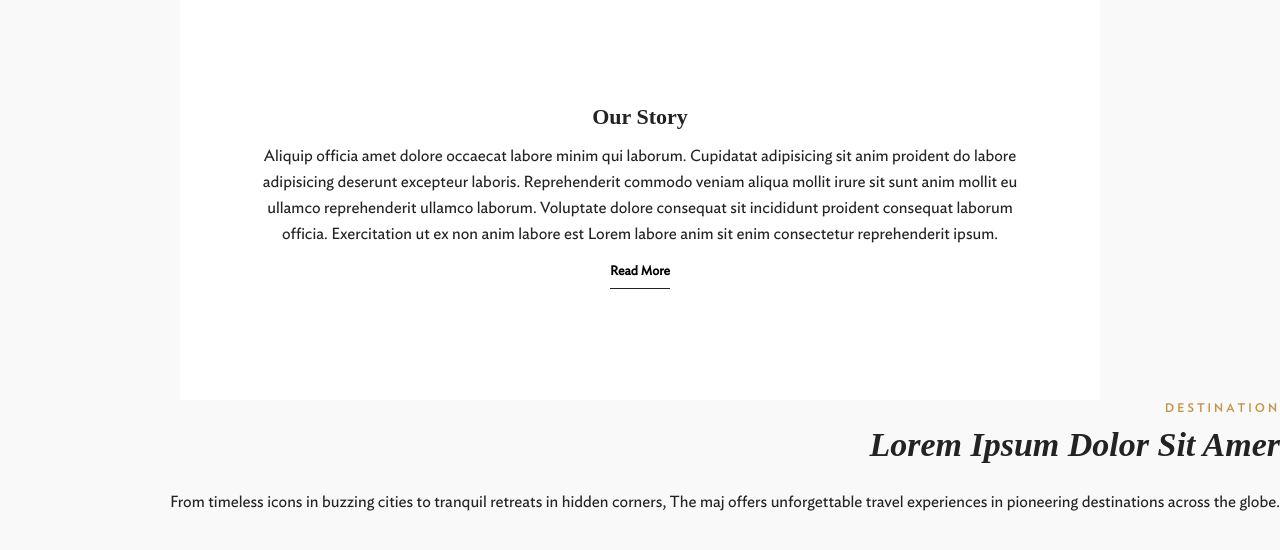
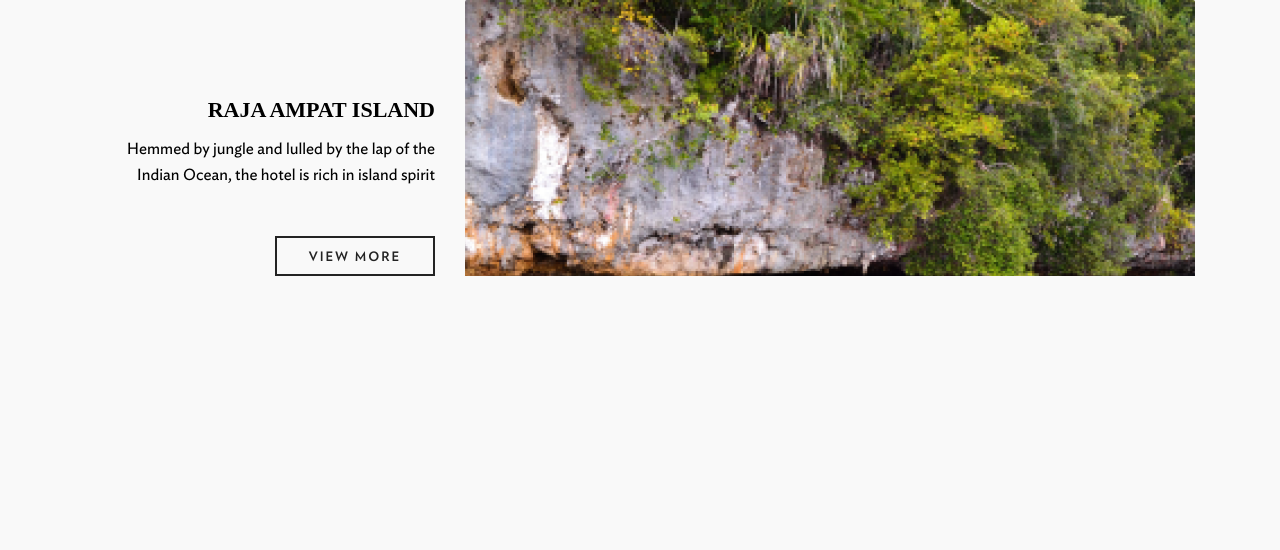
Before and after one commit to clevara-dev-id/the-maj-group-old, a React (Create React App) app: page / in a window 1280 px wide. Shown: the top 550 px of the page. Built offline with nearby package versions, Linux system fonts and the light colour scheme; a web font is replaced by a local one.

Commit message:
add cardImageComponent and little tweak in buttonComponent

```diff
--- a/src/App.css
+++ b/src/App.css
@@ -1,34 +1,3 @@
-.App {
-  text-align: center;
-  background-color: #f9f9f9;
-}
-
-.App-logo {
-  height: 40vmin;
-  pointer-events: none;
-}
-
-@media (prefers-reduced-motion: no-preference) {
-  .App-logo {
-    animation: App-logo-spin infinite 20s linear;
-  }
-}
-
-.App-header {
-  background-color: #282c34;
-  min-height: 100vh;
-  display: flex;
-  flex-direction: column;
-  align-items: center;
-  justify-content: center;
-  font-size: calc(10px + 2vmin);
-  color: white;
-}
-
-.App-link {
-  color: #61dafb;
-}
-
 body{
   background-color: #f9f9f9;
 }
--- a/src/components/base_components/base/ButtonMaster.js
+++ b/src/components/base_components/base/ButtonMaster.js
@@ -270,8 +270,8 @@ export class ButtonOutline extends Component {
             color : "#ffffff",
             fontFamily :"Verlag B",
             background :"#232323",
-            fontSize : "22px",
-            padding: "4.8px 22px",
+            fontSize : "13px",
+            padding: "11px 29px",
             border: "0px"
         }
         // this.onSubmit = this.onSubmit.bind(this);
@@ -296,21 +296,27 @@ export class ButtonOutline extends Component {
         const Button = styled.button`
             color: ${this.state.color};
             font-size : ${this.state.fontSize};
-            margin: 1em;
             padding: ${this.state.padding};
             border: ${this.state.border};
             border-radius: 0px;
-            display: block;
+            display: inline-block;
+            vertical-align: middle;
 
             font-family: ${this.state.fontFamily};
             font-style: ${this.state.fontStyle};
-            line-height: 22px;
+            line-height: 18px;
+            letter-spacing: 2px;
 
-            position: absolute;
+            position: relative;
             background: ${this.state.background};
             text-align: center;
             text-transform: uppercase;
             text-decoration:none;
+            transition: .15s all;
+            max-width: 160px;
+            max-height: 40px;
+            width:100%;
+            height:100%;
             &:hover {
                 background-color: #232323;
                 color: #fff;
@@ -321,9 +327,9 @@ export class ButtonOutline extends Component {
         `;
 
         return (
-            <div>
-                <Button as="a" href={this.props.link||"#"} onClick={this.props.handleButton}>{this.state.buttonName}</Button>
-            </div>
+            <>
+                <Button as="a" className={this.props.className} href={this.props.link||"#"} onClick={this.props.handleButton}>{this.state.buttonName}</Button>
+            </>
         )
     }
 }
--- /dev/null
+++ b/src/components/base_components/base/CardImage.js
@@ -0,0 +1,49 @@
+import React from 'react'
+import styled from 'styled-components'
+import { Row, Col } from 'react-bootstrap'
+import { ButtonOutline } from '.'
+
+export const CardImageRight = (props) => (
+  <Container>
+    <Row>
+      <Col sm={4} style={ContainerStyle}>
+        <Title>{props.title}</Title>
+        <P>{props.text}</P>
+        <ButtonOutline className="float-right" link={props.link} buttonName={props.buttonName} />
+      </Col>
+      <Col sm={8}>
+        <Background
+          background={props.background}
+        />
+      </Col>
+    </Row>
+  </Container>
+)
+
+const Container = styled.div`
+  max-width: 1110px;
+  max-height: 551px;
+  width: 100%;
+  height: 100%;
+  margin-left: auto;
+  margin-right: auto;
+`;
+const ContainerStyle = {
+  marginTop:92,
+}
+const Title = styled.h2`
+  text-align: right;
+  color: #000000;
+`;
+const P = styled.p`
+  text-align: right;
+  color: #000000;
+  margin-top: 8px;
+  margin-bottom: 48px;
+`;
+const Background = styled.div`
+  background: url(${props => props.background});
+  background-repeat: no-repeat;
+  width: 100%;
+  height: 100%;
+`;
--- /dev/null
+++ b/src/components/base_components/base/Title.js
@@ -0,0 +1,26 @@
+import React from 'react'
+import styled from 'styled-components'
+
+export const Title = (props) => (
+  <>
+    <Heading
+      url = {props.image}
+    >
+      {props.text}
+    </Heading>
+  </>
+)
+
+
+const Heading = styled.h1`
+  color: #C4964B;
+  font-size: 96px;
+  height: 80px;
+  width: 825px;
+  padding: 55px 0px;
+  -webkit-text-fill-color: transparent;
+  background: -webkit-linear-gradient(transparent, transparent),
+             url(${props=>props.url}) repeat;
+  background: -o-linear-gradient(transparent, transparent);
+  -webkit-background-clip: text;
+`;
--- a/src/components/base_components/base/index.js
+++ b/src/components/base_components/base/index.js
@@ -20,6 +20,14 @@ import {
     CardText,
     CardTextSecondary,
  } from './CardText'
+
+ import {
+     Title
+ } from './Title'
+
+ import {
+     CardImageRight
+ } from './CardImage'
 
 ButtonPrimary.defaultProps = {
     color : "#ffffff",
@@ -60,8 +68,8 @@ ButtonSecondaryDisable.defaultProps = {
 ButtonOutline.defaultProps = {
     color : "#232323",
     fontFamily :"Verlag B",
-    fontSize : "17px",
-    padding: "4.8px 22px",
+    fontSize : "13px",
+    padding: "11px 29px",
     border: "0px",
     border: "2px solid #232323"
 }
@@ -141,5 +149,7 @@ export {
     ButtonOutlineSmall,
     ButtonOutlineSmallDisable,
     CardText,
-    CardTextSecondary
+    CardTextSecondary,
+    Title,
+    CardImageRight,
 };
--- a/src/views/Home.js
+++ b/src/views/Home.js
@@ -1,4 +1,7 @@
 import React, { Component } from 'react'
+
+// dummy image
+import background from '../Assets/tmp/CardImage.png'
 
 import CustomArrows from '../components/base_components/base/CarousellMaster'
 import {
@@ -16,6 +19,8 @@ import {
   ButtonOutlineSmallDisable,
   CardText,
   CardTextSecondary,
+  Title,
+  CardImageRight,
 } from '../components/base_components/base'
 
 export default class Home extends Component {
@@ -29,7 +34,7 @@ export default class Home extends Component {
   render(){
     return(
       <div id="home">
-        <CardText
+        {/* <CardText
           title="Our Story"
           text="Aliquip officia amet dolore occaecat labore minim qui laborum. Cupidatat adipisicing sit anim proident do labore adipisicing deserunt excepteur laboris. Reprehenderit commodo veniam aliqua mollit irure sit sunt anim mollit eu ullamco reprehenderit ullamco laborum. Voluptate dolore consequat sit incididunt proident consequat laborum officia. Exercitation ut ex non anim labore est Lorem labore anim sit enim consectetur reprehenderit ipsum."
           link="#linkTo"
@@ -40,7 +45,21 @@ export default class Home extends Component {
           title="Lorem Ipsum Dolor Sit Amer"
           text="From timeless icons in buzzing cities to tranquil retreats in hidden corners, The maj offers unforgettable travel experiences in pioneering destinations across the globe."
           className="text-right"
+        /> */}
+
+        {/* <Title
+          text="Occasions & Offers"
+          image="http://timpietrusky.com/cdn/army.png"
+        /> */}
+
+        <CardImageRight
+          title="RAJA AMPAT ISLAND"
+          text="Hemmed by jungle and lulled by the lap of the Indian Ocean, the hotel is rich in island spirit"
+          link="#linkTo"
+          buttonName="View More"
+          background={background}
         />
+
       </div>
     )
   }
```
Also changed, not shown: src/Assets/tmp/CardImage.png (added).
